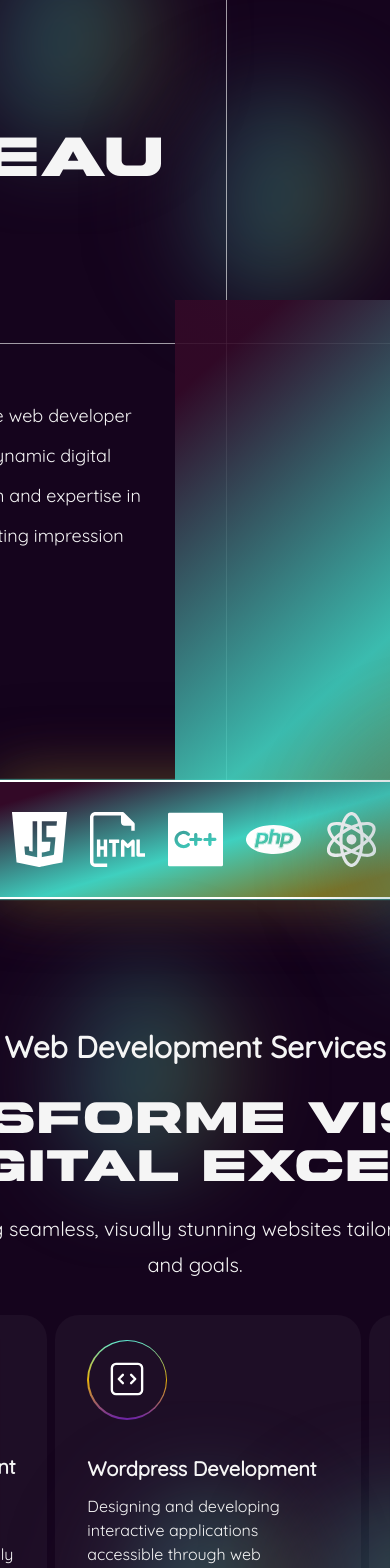
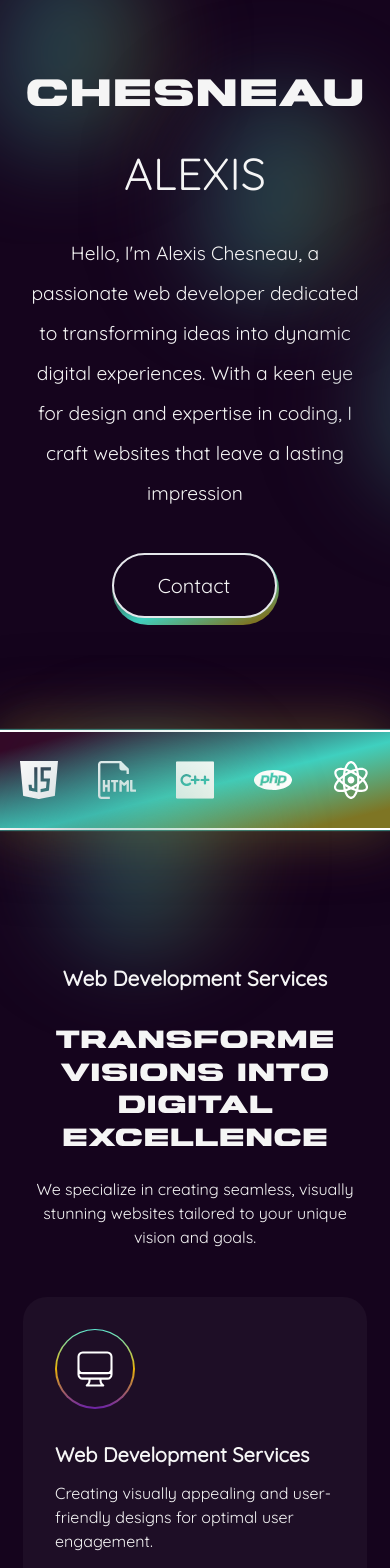
Before and after one commit to AlexisChesneau/Portfolio, a React (Vite) app: page / in a window 390 px wide. Shown: the top 1568 px of the page. Built offline with nearby package versions, Linux system fonts and the light colour scheme.

Commit message:
add responsive Profil and Service

```diff
--- a/src/App.css
+++ b/src/App.css
@@ -34,3 +34,155 @@ h2 {
     0px 0px 60px 3px rgba(126, 117, 36, 0.5),
     0px 0px 80px 3px rgba(51, 9, 39, 0.5);
 }
+
+.lgHidden {
+  @media (max-width: 1024px) {
+    display: none;
+  }
+}
+
+@media (max-width: 1536px) {
+  /* Profil */
+  .lastNameResponsive {
+    font-size: 4.5rem;
+  }
+  .firstNameResponsive {
+    font-size: 4.5rem;
+  }
+  .pProfilResponsive {
+    font-size: 20px;
+    width: 23.25rem;
+  }
+  /* Profil */
+
+  #skillCard {
+    margin: 0 1.5rem;
+  }
+}
+
+@media (max-width: 1200px) {
+  /* Profil */
+  .lastNameResponsive {
+    font-size: 4rem;
+  }
+  .firstNameResponsive {
+    font-size: 3.75rem;
+  }
+  .pProfilResponsive {
+    width: 23.25rem;
+  }
+  /* Profil */
+  #skillElement {
+    width: 25rem;
+  }
+}
+
+@media (max-width: 1024px) {
+  /* Profil */
+  .firstNameResponsive {
+    padding-bottom: 0px;
+  }
+  .pProfilResponsive {
+    text-align: center;
+    width: 43.25rem;
+  }
+  /* Profil */
+
+  /* Global */
+  .h2ResponsiveGlobal {
+    width: 41rem;
+    font-size: 2rem;
+  }
+  .h3ResponsiveGlobal {
+    font-size: 1.5rem;
+  }
+
+  .pResponsiveGlobal {
+    width: 41rem;
+    font-size: 1rem;
+  }
+  /* Global */
+
+  #skillCard {
+    flex-direction: column;
+    align-items: center;
+  }
+  #skillElement {
+    width: 41rem;
+    margin: 1rem;
+    padding: 0 4rem;
+  }
+}
+
+@media (max-width: 720px) {
+  /* Profil */
+  .lastNameResponsive {
+    font-size: 3rem;
+  }
+  .firstNameResponsive {
+    font-size: 3.2rem;
+  }
+  /* Profil */
+
+  /* Global */
+  .h2ResponsiveGlobal {
+    width: 30rem;
+    font-size: 1.8rem;
+    line-height: 1.2;
+  }
+  .h3ResponsiveGlobal {
+    font-size: 1.5rem;
+  }
+  .pResponsiveGlobal {
+    width: 30rem;
+    line-height: 2;
+  }
+  .pProfilResponsive {
+    width: 30.25rem;
+  }
+  /* Global */
+
+  #skillElement {
+    width: 29rem;
+  }
+}
+
+@media (max-width: 525px) {
+  /* Profil */
+  .containerProfilResponsive {
+    padding-top: 30px;
+  }
+  .lastNameResponsive {
+    font-size: 2.6rem;
+  }
+  .firstNameResponsive {
+    font-size: 2.8rem;
+  }
+  .pProfilResponsive {
+    font-size: 1.2rem;
+    width: 21.6rem;
+  }
+  /* Profil */
+
+  /* Global */
+  .h2ResponsiveGlobal {
+    width: 20.875rem;
+    font-size: 1.7rem;
+  }
+  .h3ResponsiveGlobal {
+    font-size: 1.3rem;
+  }
+  .pResponsiveGlobal {
+    width: 20.875rem;
+    line-height: 1.5;
+  }
+  .pProfilResponsive {
+    width: 21rem;
+  }
+  /* Global */
+
+  #skillElement {
+    width: 21.5rem;
+    padding: 0 2rem;
+  }
+}
--- a/src/components/Footer.jsx
+++ b/src/components/Footer.jsx
@@ -4,7 +4,7 @@ export default function Footer() {
   return (
     <footer className="mt-32 relative">
       <div className="flex flex-col items-center">
-        <h2 className="text-5xl text-center w-[55rem]">
+        <h2 className="text-5xl text-center w-[55rem] h2ResponsiveGlobal">
           Interested in work together
         </h2>
         <p className="py-10">Drop an Email</p>
--- a/src/components/Profil.jsx
+++ b/src/components/Profil.jsx
@@ -4,32 +4,30 @@ import CircleShadow from "./CircleShadow";
 export default function Profil() {
   return (
     <section className="relative">
-      <div className="w-full h-[1px] bg-white absolute top-[44%] opacity-60 max-[1920px]:top-[44%]"></div>
-      <div className="w-[1px] h-[48.8rem] bg-white absolute left-[58%] max-[1920px]:left-[58%] opacity-60"></div>
+      <div className="w-[1px] h-[48.8rem] bg-white absolute left-[58%] max-[1920px]:left-[58%] opacity-60 lgHidden"></div>
+      <div className="w-full h-[1px] bg-white absolute top-[44%] opacity-60 max-[1920px]:top-[44%] max-[1536px]:top-[40%] max-[1200px]:top-[39%] lgHidden"></div>
       <CircleShadow
-        xl={"max-[1280px]:top-[-20%] max-[1280px]:left-[-35%]"} // 1280px
-        fhd={"max-[1920px]:top-[-20%] max-[1920px]:left-[-20%]"} // 1920px
-        qhd={"top-[-20%] left-[-5%]"} // 2560px
+        xl={"max-[1280px]:top-[-20%] max-[1280px]:left-[-35%]"}
+        fhd={"max-[1920px]:top-[-20%] max-[1920px]:left-[-20%]"}
+        qhd={"top-[-20%] left-[-5%]"}
       />
       <CircleShadow
-        xl={"max-[1280px]:top-[0%] max-[1280px]:left-[20%]"} // 1280px
+        xl={"max-[1280px]:top-[0%] max-[1280px]:left-[20%]"}
         fhd={"max-[1920px]:top-[-2%] max-[1920px]:left-[36%]"}
         qhd={"top-[-5%] left-[37%]"}
       />
       <CircleShadow
-        xl={"max-[1280px]:top-[-60%]  max-[1280px]:left-[35%]"} // 1280px
+        xl={"max-[1280px]:top-[-60%]  max-[1280px]:left-[35%]"}
         fhd={"max-[1920px]:top-[-70%] max-[1920px]:left-[47%]"}
         qhd={"top-[-80%] left-[48%]"}
       />
-      <div className="leading-10 flex justify-center pt-[80px]">
-        <div className="h-[700px] flex flex-col items-start justify-evenly pb-16">
-          <h1 className="text-8xl max-[1536px]:text-7xl max-[1280px]:text-6xl">
-            CHESNEAU
-          </h1>
-          <h3 className="leading-10 text-8xl pb-16 max-[1536px]:text-7xl max-[1280px]:text-6xl">
+      <div className="leading-10 flex justify-center pt-[80px] containerProfilResponsive">
+        <div className="h-[700px] flex flex-col items-start justify-evenly pb-16 max-[1200px]:w-[25.25rem] max-[1024px]:items-center">
+          <h1 className="text-8xl lastNameResponsive">CHESNEAU</h1>
+          <h3 className="leading-10 text-8xl pb-16 firstNameResponsive">
             ALEXIS
           </h3>
-          <p className="text-[22px] w-[31.25rem] max-[1280px]:text-[18px]">
+          <p className="text-[22px] w-[31.25rem] pProfilResponsive">
             Hello, I'm Alexis Chesneau, a passionate web developer dedicated to
             transforming ideas into dynamic digital experiences. With a keen eye
             for design and expertise in coding, I craft websites that leave a
@@ -41,8 +39,13 @@ export default function Profil() {
             widthDiv={"w-[167px]"}
           />
         </div>
-        <div className="flex h-[700px] items-end">
-          <div className="h-[541px] w-[634px] bg-gradient-to-br from-[#330927] from-10% via-[#3FD0BF] via-55% to-[#7E7524] to-90% opacity-90 z-10 max-[1280px]:h-[480px] max-[1280px]:w-[540px]"></div>
+        <div className="flex h-[700px] items-end lgHidden relative">
+          <img
+            className="absolute z-20 h-[700px] max-[1280px]:h-[620px]"
+            src="images/pictureProfil.png"
+            alt=""
+          />
+          <div className="h-[541px] w-[634px] bg-gradient-to-br from-[#330927] from-10% via-[#3FD0BF] via-55% to-[#7E7524] to-90% opacity-90 z-10 max-[1280px]:h-[500px] max-[1280px]:w-[540px]"></div>
         </div>
       </div>
     </section>
--- a/src/components/Reviews.jsx
+++ b/src/components/Reviews.jsx
@@ -2,11 +2,13 @@ export default function Reviews() {
   return (
     <section className="mt-32 relative">
       <div className="flex flex-col items-center">
-        <h3 className="text-3xl font-extrabold">Testimonial</h3>
-        <h2 className="text-5xl text-center py-6 w-[45rem]">
+        <h3 className="text-3xl font-extrabold h3ResponsiveGlobal">
+          Testimonial
+        </h3>
+        <h2 className="text-5xl text-center py-6 w-[45rem] h2ResponsiveGlobal">
           Client raves and reviews
         </h2>
-        <p className="text-lg leading-9 text-center w-[50rem]">
+        <p className="text-lg leading-9 text-center w-[50rem] pResponsiveGlobal">
           Discover what our clients are saying about our exceptional web
           development services. Read testimonials that speak to our commitment
           and expertise.
--- a/src/components/ServiceWeb.jsx
+++ b/src/components/ServiceWeb.jsx
@@ -6,36 +6,37 @@ function ServiceWeb() {
   return (
     <section className="mt-32 relative">
       <CircleShadow
-        fhd={"max-[1920px]:top-[-20%] max-[1920px]:left-[-15%]"} // 1920px
-        qhd={"top-[-20%] left-[-15%]"} // 2560px
+        fhd={"max-[1920px]:top-[-20%] max-[1920px]:left-[-15%]"}
+        qhd={"top-[-20%] left-[-15%]"}
       />
       <CircleShadow
-        fhd={"max-[1920px]:top-[-50%] max-[1920px]:left-[65%]"} // 1920px
-        qhd={"top-[-50%] left-[75%]"} // 2560px
+        fhd={"max-[1920px]:top-[-50%] max-[1920px]:left-[65%]"}
+        qhd={"top-[-50%] left-[75%]"}
       />
       <CircleShadow
-        fhd={"max-[1920px]:top-[50%] max-[1920px]:left-[1%]"} // 1920px
-        qhd={"top-[50%] left-[5%]"} // 2560px
+        fhd={"max-[1920px]:top-[50%] max-[1920px]:left-[1%]"}
+        qhd={"top-[50%] left-[5%]"}
       />
       <CircleShadow
-        fhd={"max-[1920px]:top-[50%] max-[1920px]:left-[50%]"} // 1920px
-        qhd={"top-[45%] left-[55%]"} // 2560px
+        fhd={"max-[1920px]:top-[50%] max-[1920px]:left-[50%]"}
+        qhd={"top-[45%] left-[55%]"}
       />
       <div className="flex flex-col text-center items-center">
-        <h3 className="leading-10 text-3xl font-extrabold">
+        <h3 className="leading-10 text-3xl font-extrabold h3ResponsiveGlobal">
           Web Development Services
         </h3>
-        <h1 className="text-5xl py-6 w-[60rem]">
+        <h2 className="text-5xl py-6 w-[60rem] h2ResponsiveGlobal">
           TRANSFORME VISIONS INTO DIGITAL EXCELLENCE
-        </h1>
-        <p className="text-lg leading-9 w-[54rem]">
+        </h2>
+        <p className="text-lg leading-9 w-[54rem] pResponsiveGlobal">
           We specialize in creating seamless, visually stunning websites
           tailored to your unique vision and goals.
         </p>
       </div>
-      <div className="flex gap-[2%] justify-center py-8">
+      <div id="skillCard" className="flex gap-[2%] justify-center py-8">
         {skillServiceArray.map((eachService, skillidx) => (
           <div
+            id="skillElement"
             className="h-[22.188rem] w-[25rem] bg-white bg-opacity-[4%] rounded-3xl flex flex-col justify-evenly px-8"
             key={skillidx}
           >
@@ -49,8 +50,10 @@ function ServiceWeb() {
               </div>
             </div>
             <div>
-              <h3 className="text-lg font-bold">{eachService.title}</h3>
-              <p>{eachService.description}</p>
+              <h3 className="w-[255px] text-lg font-bold max-[1200px]:leading-7 max-[1200px]:pb-3">
+                {eachService.title}
+              </h3>
+              <p className="h-[75px]">{eachService.description}</p>
             </div>
             <div className="flex">
               {eachService.tag.map((eachTag, tagidx) => (
@@ -65,13 +68,6 @@ function ServiceWeb() {
           </div>
         ))}
       </div>
-      <div className="flex justify-center">
-        <CustomButton
-          string={"Explore My Work"}
-          width={"w-[200px]"}
-          widthDiv={"w-[202px]"}
-        />
-      </div>
     </section>
   );
 }
--- a/src/components/Skillbar.jsx
+++ b/src/components/Skillbar.jsx
@@ -3,10 +3,10 @@ import skills from "../data/skills.json";
 export default function Skillbar() {
   return (
     <div className="gradientShadow">
-      <div className="h-[119px] w-full border-y-white border-y-2 bg-gradient-to-br from-[#330927] from-10% via-[#3FD0BF] via-55% to-[#7E7524] to-90% flex items-center justify-around">
+      <div className="h-[119px] w-full border-y-white border-y-2 bg-gradient-to-br from-[#330927] from-10% via-[#3FD0BF] via-55% to-[#7E7524] to-90% flex items-center justify-around max-[525px]:h-[100px]">
         {skills.map((eachSkill, idx) => (
           <img
-            className="h-[55px] w-[55px]"
+            className="h-[55px] w-[55px] max-[1300px]:h-[48px] max-[1300px]:w-[48px] max-[525px]:h-[38px] max-[525px]:w-[38px]"
             key={idx}
             src={eachSkill.src}
             alt={eachSkill.alt}
```
Also changed, not shown: src/components/Projet.jsx (+8 -8 lines), public/images/pictureProfil.png (added).
